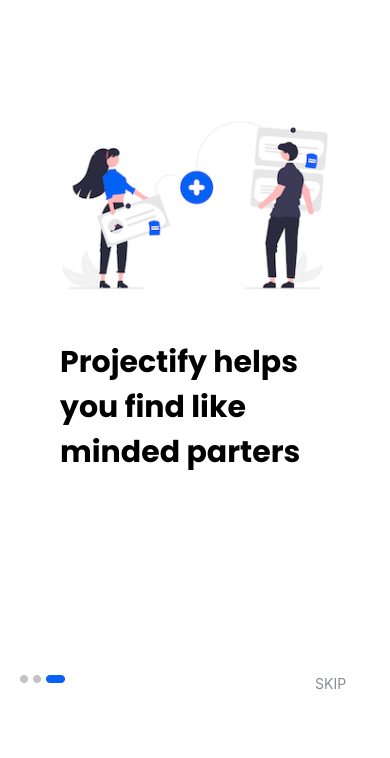
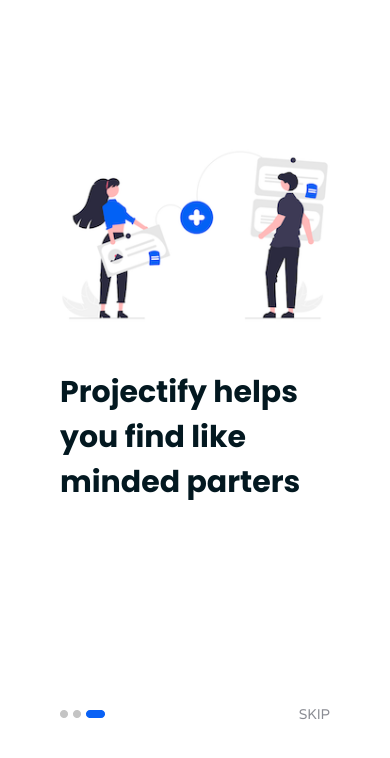
Before and after one commit to lailaalhalabi/PROJECTIFY, a React Native app: screen / in a window 390 px wide. Shown: the top 758 px of the page. Built offline with nearby package versions, Linux system fonts and the light colour scheme.

Commit message:
refactored Onboarding screen

```diff
--- a/components/ChatBox.js
+++ b/components/ChatBox.js
@@ -80,6 +80,7 @@
     fontSize: globalTheme.textSize.body,
     color: globalTheme.colors.titleText,
     fontFamily: "Varela",
+    marginBottom: 3,
   },
   chat_time: {
     fontSize: globalTheme.textSize.small,
--- a/screens/Onboarding.js
+++ b/screens/Onboarding.js
@@ -32,20 +32,19 @@
 
   return (
     <SafeAreaView style={theme.container}>
-      <View>
       <View style={theme.oboardingContainer}>
         <Image style={theme.onboardingImage} source={onBoardingImage} />
         <Text style={theme.onboardingText}>
           Projectify helps you find like minded parters
         </Text>
       </View>
+
       {/* Skip button */}
       <View style={theme.skipContainer}>
-          <Image style={theme.skipIcon} source={SkipIcon} />
+        <Image source={SkipIcon} />
         <TouchableOpacity onPress={handleSkipPress}>
           <Text style={theme.skipText}>SKIP</Text>
         </TouchableOpacity>
-        </View>
       </View>
     </SafeAreaView>
   );
@@ -57,11 +56,10 @@
 const theme = StyleSheet.create({
   container: {
     backgroundColor: globalTheme.backgroundColor,
-    height: "100%",
   },
   oboardingContainer: {
     alignItems: "center",
-    marginTop: 100,
+    marginTop: 130,
   },
   onboardingImage: {
     width: 328,
@@ -69,20 +67,22 @@
   },
   onboardingText: {
     fontFamily: "PoppinsBold",
-    fontSize: 30,
+    fontSize: globalTheme.textSize.h1,
+    color: globalTheme.colors.titleText,
     marginTop: 30,
     marginLeft: 60,
     marginRight: 60,
   },
   skipContainer: {
+    marginLeft: 60,
+    marginRight: 60,
     marginTop: 200,
     flexDirection: "row",
+    justifyContent: "space-between",
+    alignItems: "center",
   },
   skipText: {
-    color: "#8A8C93",
-    marginLeft: 250,
-  },
-  skipIcon: {
-    marginLeft: 20,
+    color: globalTheme.colors.bodyText,
+    fontFamily: "Varela",
   },
 });
```
Lines whose indentation alone changed are shown as unchanged.
